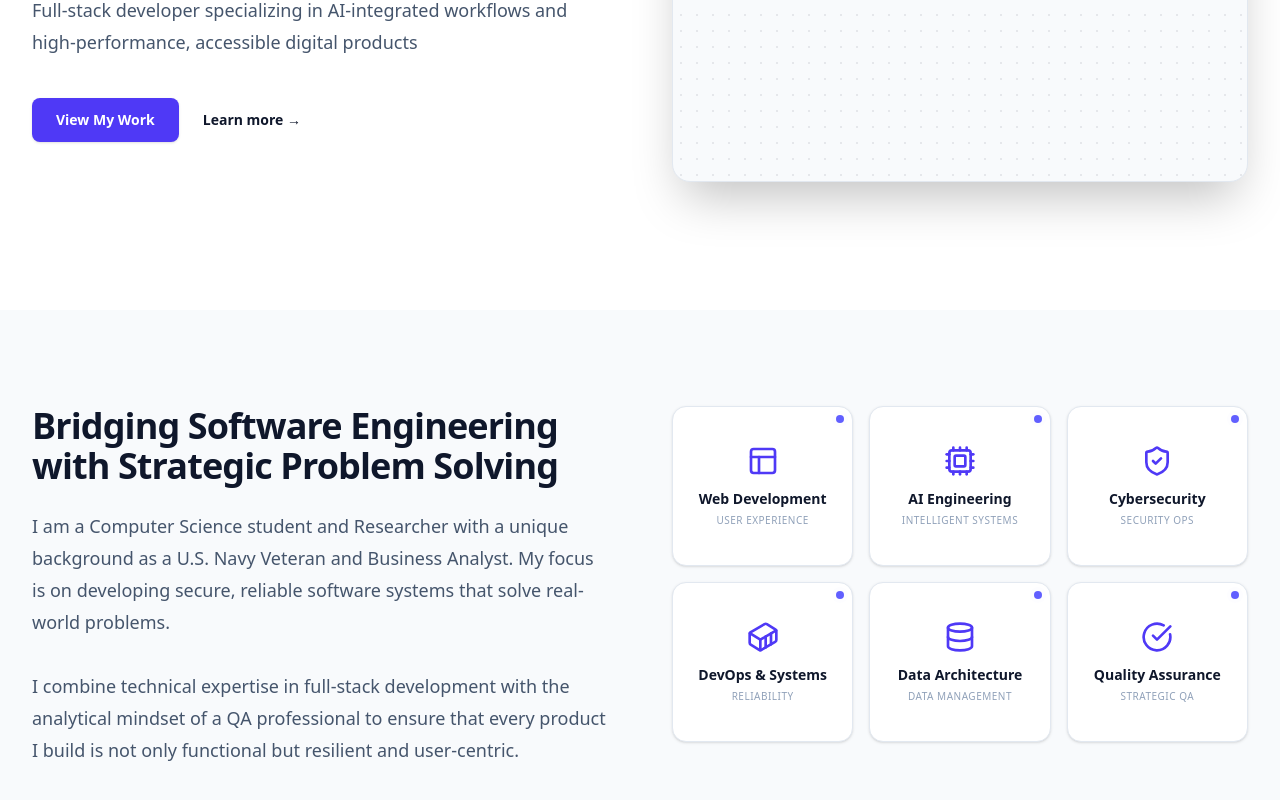
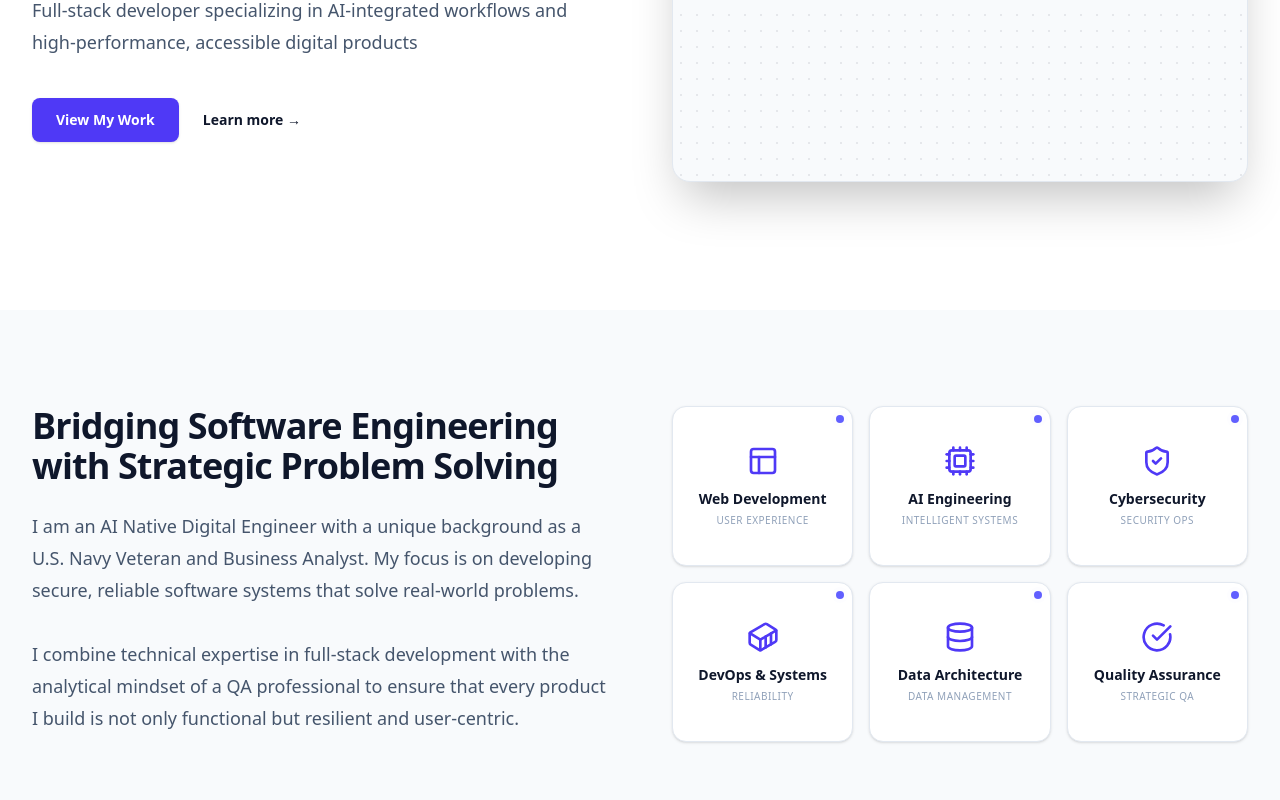
Before and after one commit to gtech29/my-portfolio, a Next.js app: page / in a window 1280 px wide. Shown: the part 427-1227 px from the top of the page. Built offline with nearby package versions, Linux system fonts and the light colour scheme.

Commit message:
feat: update ProjectPage and About component

```diff
--- a/src/app/Projects/[id]/page.tsx
+++ b/src/app/Projects/[id]/page.tsx
@@ -21,11 +21,11 @@ export default async function ProjectPage({
     notFound();
   }
 
-  // Need to fix header alignment
+
   return (
     <main className="min-h-screen bg-white pt-32 pb-40 dark:bg-[#050505] transition-colors duration-300">
       <div className="mx-auto max-w-3xl px-6 lg:px-8">
-        {/* Back Navigation */}
+        {/* Back Navigation -> Need to fix Alignment */}
         <div className="mb-24">
           <Link
             href="/#projects"
@@ -36,8 +36,8 @@ export default async function ProjectPage({
           </Link>
         </div>
 
-        {/* Project Header */}
-        {/* <header className="mb-20">
+        {/* Project Header --> Finish cleaning this section */}
+        <header className="mb-20">
           <div className="flex items-center justify-between mb-4">
             <span className="text-sm font-bold uppercase tracking-widest text-indigo-600 dark:text-indigo-400">
               {project.organization}
@@ -75,7 +75,7 @@ export default async function ProjectPage({
               </span>
             ))}
           </div>
-        </header> */}
+        </header>
 
         {/* Dynamic Content Grid - All blocks styled as premium cards */}
         <div className="flex flex-col gap-12">
--- a/src/components/About.tsx
+++ b/src/components/About.tsx
@@ -30,7 +30,7 @@ export default function About() {
               return (
                 <div
                   key={tech.name}
-                  className="group relative flex min-h-[160px] flex-col items-center justify-center overflow-hidden rounded-xl border border-slate-200 bg-white p-4 shadow-sm transition-all duration-300 hover:-translate-y-1 hover:shadow-md dark:border-slate-800 dark:bg-slate-900/50 dark:hover:border-indigo-500/50"
+                  className="group relative flex min-h-40 flex-col items-center justify-center overflow-hidden rounded-xl border border-slate-200 bg-white p-4 shadow-sm transition-all duration-300 hover:-translate-y-1 hover:shadow-md dark:border-slate-800 dark:bg-slate-900/50 dark:hover:border-indigo-500/50"
                 >
                   {/* Default State: Icon & Titles (Fades out on hover) */}
                   <div className="flex flex-col items-center justify-center transition-opacity duration-300 group-hover:opacity-0 group-hover:scale-95">
--- a/src/data/about.json
+++ b/src/data/about.json
@@ -1,6 +1,6 @@
 {
   "title": "Bridging Software Engineering with Strategic Problem Solving",
-  "description": "I am a Computer Science student and Researcher with a unique background as a U.S. Navy Veteran and Business Analyst. My focus is on developing secure, reliable software systems that solve real-world problems. \n\nI combine technical expertise in full-stack development with the analytical mindset of a QA professional to ensure that every product I build is not only functional but resilient and user-centric.",
+  "description": "I am an AI Native Digital Engineer with a unique background as a U.S. Navy Veteran and Business Analyst. My focus is on developing secure, reliable software systems that solve real-world problems. \n\nI combine technical expertise in full-stack development with the analytical mindset of a QA professional to ensure that every product I build is not only functional but resilient and user-centric.",
   "techStack": [
     {
       "name": "Web Development",
```
